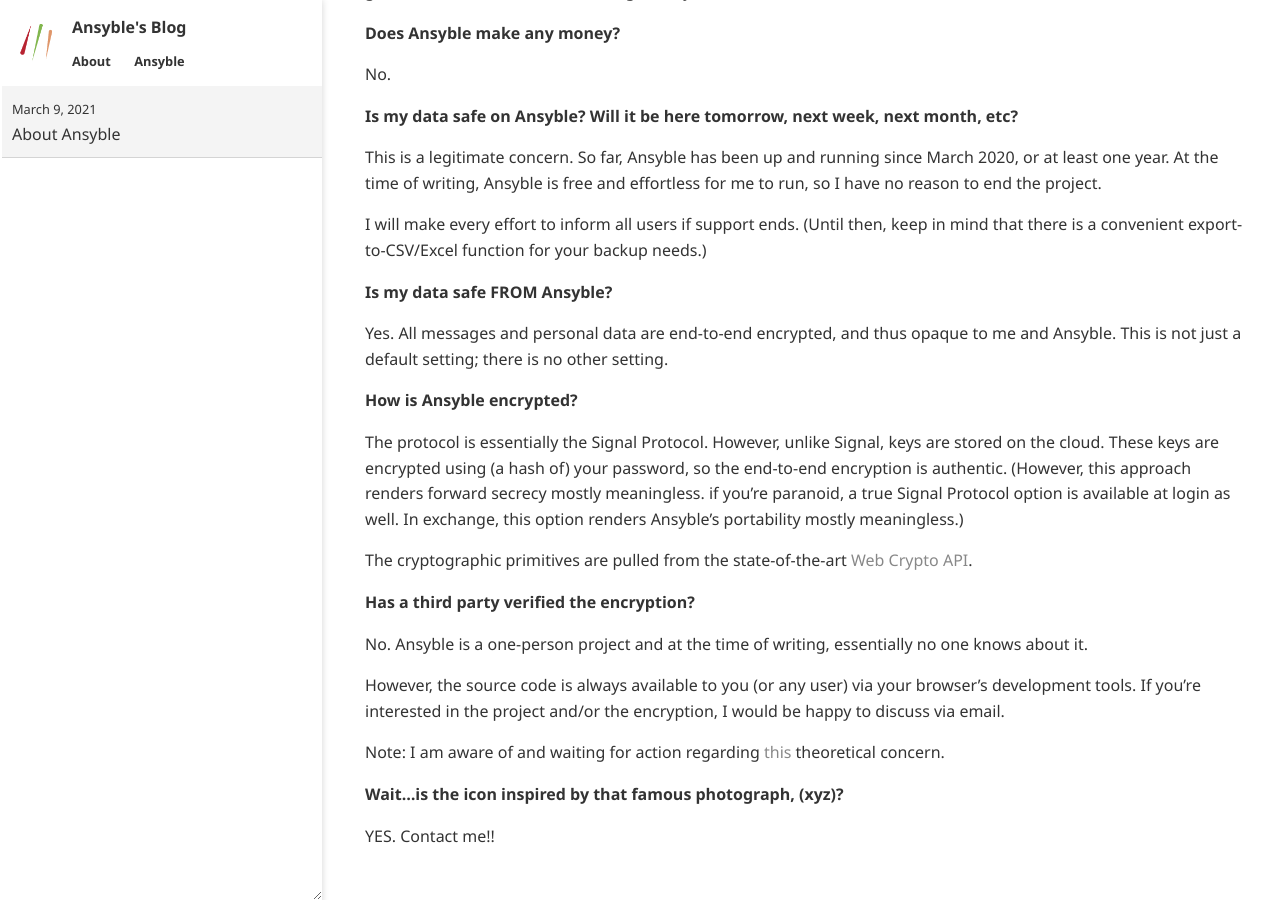
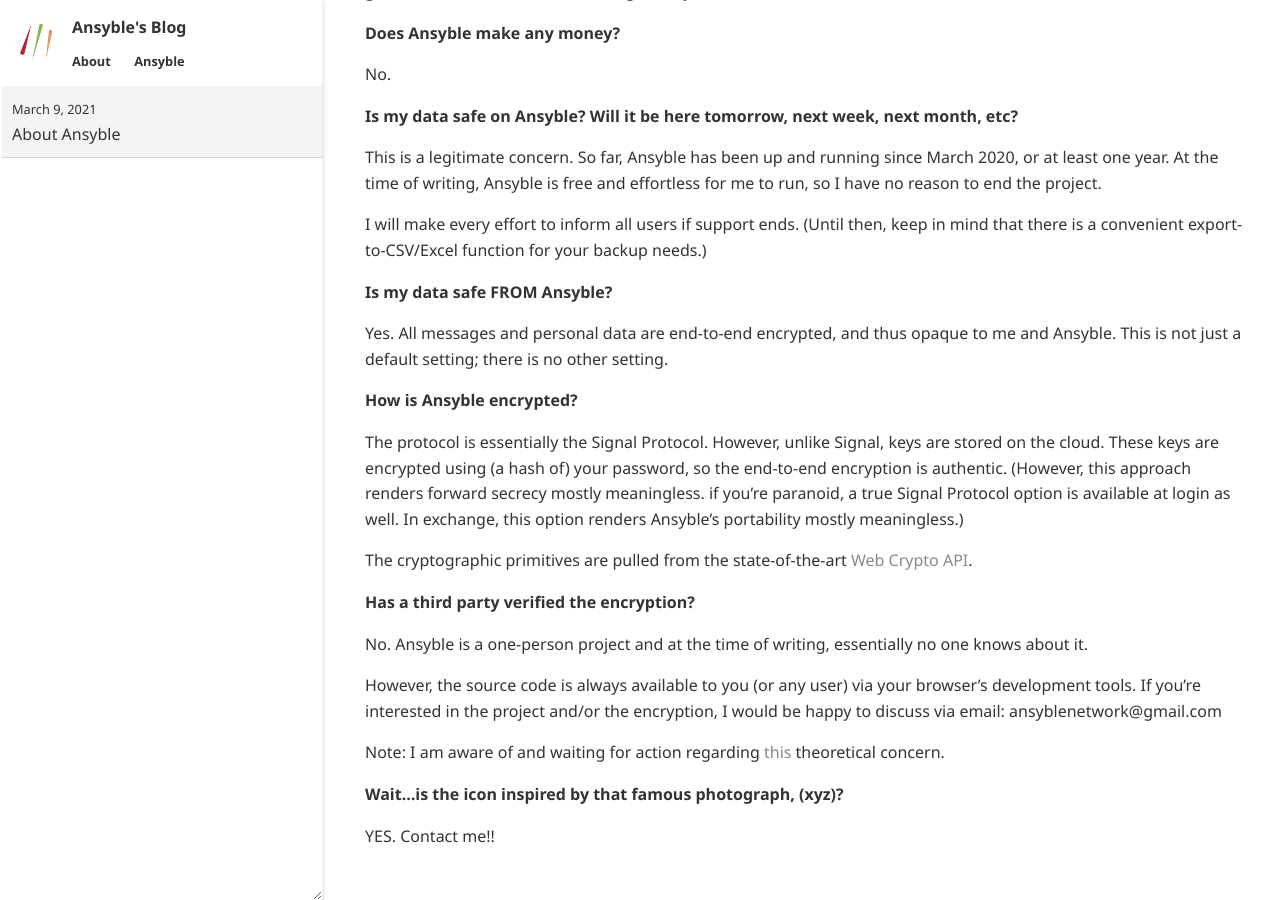
Before and after one commit to ansyblenetwork/ansybleblog, a Jekyll site: the page built from _posts/2021-03-09-about-ansyble.md, in a window 1280 px wide and 900 px high, scrolled down 805 px. Built offline with Jekyll 4.4.1, drawn with Linux system fonts in a browser that asks for light colours.

Commit message:
Update 2021-03-09-about-ansyble.md

```diff
--- a/_posts/2021-03-09-about-ansyble.md
+++ b/_posts/2021-03-09-about-ansyble.md
@@ -48,7 +48,7 @@
 
 No. Ansyble is a one-person project and at the time of writing, essentially no one knows about it.
 
-However, the source code is always available to you (or any user) via your browser's development tools. If you're interested in the project and/or the encryption, I would be happy to discuss via email.
+However, the source code is always available to you (or any user) via your browser's development tools. If you're interested in the project and/or the encryption, I would be happy to discuss via email: ansyblenetwork@gmail.com
 
 Note: I am aware of and waiting for action regarding [this](https://github.com/w3c/ServiceWorker/issues/822) theoretical concern.
 
```
